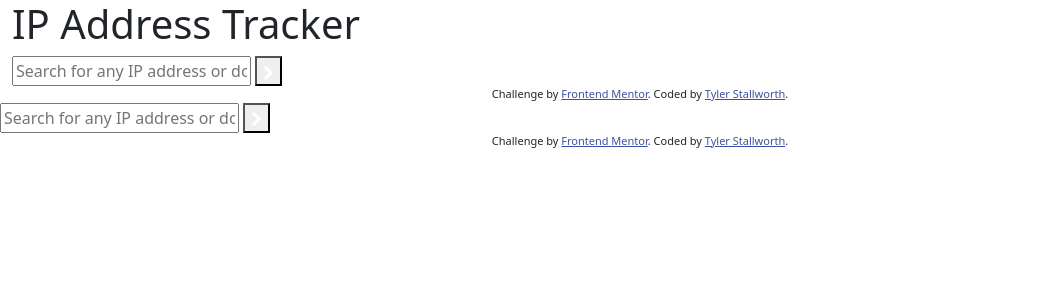
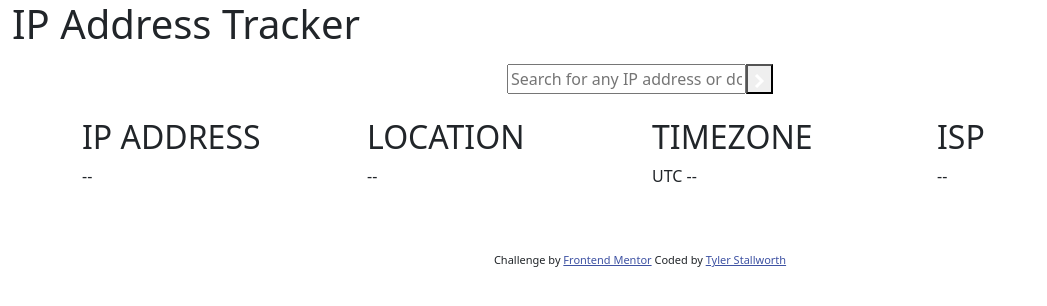
Before and after one commit to tylerstallworth15-ship-it/IP-Address-Tracker, a plain HTML site: page index.html in a window 1280 px wide. Shown: the whole page, without its empty margins (0-1047 px from the left). Drawn offline with nearby package versions, Linux system fonts and the light colour scheme.

Commit message:
html draft 2

```diff
--- a/index.html
+++ b/index.html
@@ -18,50 +18,52 @@
 
   <header>
       <h1>IP Address Tracker</h1>
-
-    <form id="ip-form">
+      <form id="ip-form" class="d-flex justify-content-center mt-3">
         <label for="ip-input" class="visually-hidden">Search for an IP address or domain</label>
         <input type="text" id="ip-input" placeholder="Search for any IP address or domain" required>
         <button type="submit">
           <img src="./images/icon-arrow.svg" alt="Submit">
         </button>
       </form>
-
     </header>
 
   <main>
 
+    <section class="info-panel container py-4">
+      <div class="row text-center text-md-start">
+
+        <article class="col-12 col-md-3 mb-3 mb-md-0 info-block">
+          <h2>IP ADDRESS</h2>
+          <p id="ip-value">--</p>
+        </article>
+
+        <article class="col-12 col-md-3 mb-3 mb-md-0 info-block">
+          <h2>LOCATION</h2>
+          <p id="location-value">--</p>
+        </article>
+
+        <article class="col-12 col-md-3 mb-3 mb-md-0 info-block">
+          <h2>TIMEZONE</h2>
+          <p id="timezone-value">UTC --</p>
+        </article>
+
+        <article class="col-12 col-md-3 info-block">
+          <h2>ISP</h2>
+          <p id="isp-value">--</p>
+        </article>
+      </div>
+    </section>
+
+    <section class="map-section">
+      <div id="map"></div>
+    </section>
+
   </main>
 
-    <div class="attribution">
-      Challenge by <a href="https://www.frontendmentor.io?ref=challenge" target="_blank">Frontend Mentor</a>.
-      Coded by <a href="#">Tyler Stallworth</a>.
+  <div class="attribution mt-4 mb-2">
+    Challenge by <a href="https://www.frontendmentor.io?ref=challenge" target="_blank">Frontend Mentor</a>
+      Coded by <a href="#">Tyler Stallworth</a>
   </div>
-
-  </div>
-</body>
-
-
-
-    <div class="logo">
-
-    </div>
-  </nav>
-  <form id="ip-form">
-    <input type="text" id="ip-input" placeholder="Search for any IP address or domain" required>
-    <button type="submit">
-      <img src="./images/icon-arrow.svg" alt="Submit">
-    </button>
-
-
-
-
-
-
-
-  <div class="attribution">
-    Challenge by <a href="https://www.frontendmentor.io?ref=challenge" target="_blank">Frontend Mentor</a>.
-    Coded by <a href="#">Tyler Stallworth</a>.
 </div>
 </body>
 </html>
```
Lines whose indentation alone changed are shown as unchanged.
